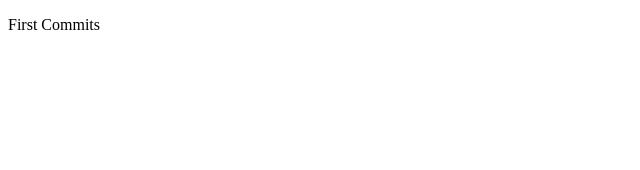
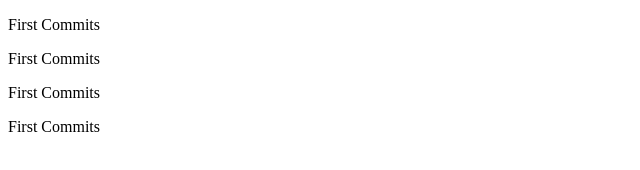
Before and after one commit to LxjGabriel/Prueba, a plain HTML site: page index.html in a window 1280 px wide. Shown: the whole page, without its empty margins (0-640 px from the left). Drawn offline with Linux system fonts and the light colour scheme.

Commit message:
segundo commit

```diff
--- a/index.html
+++ b/index.html
@@ -7,5 +7,8 @@
 </head>
 <body>
     <p>First Commits</p>
+    <p>First Commits</p>
+    <p>First Commits</p>
+    <p>First Commits</p>
 </body>
 </html>
```
